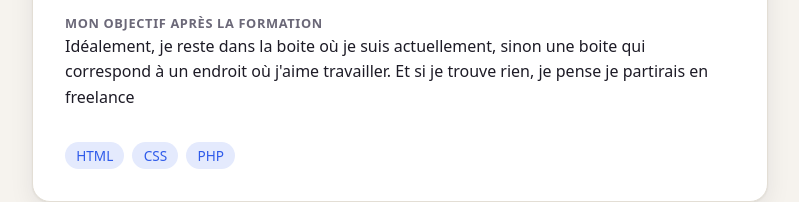
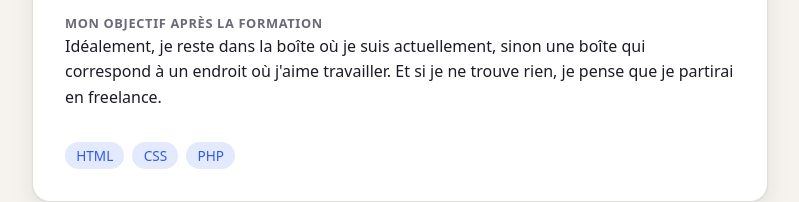
Before and after one commit to Jeeiib/site-promo, a plain HTML site: page cartes/livio.html in a window 1280 px wide. Shown: the part 456-658 px from the top of the page, without its empty margins (240-1039 px from the left). Drawn offline with Linux system fonts and the light colour scheme.

Commit message:
Update cartes/livio.html
Co-authored-by: Meii-Dicale <meii7@hotmail.fr>

```diff
--- a/cartes/livio.html
+++ b/cartes/livio.html
@@ -23,7 +23,7 @@
           <dd>PHP. Surtout pas le front</dd>
 
           <dt>Mon objectif après la formation</dt>
-          <dd>Idéalement, je reste dans la boite où je suis actuellement, sinon une boite qui correspond à un endroit où j'aime travailler. Et si je trouve rien, je pense je partirais en freelance</dd>
+          <dd>Idéalement, je reste dans la boîte où je suis actuellement, sinon une boîte qui correspond à un endroit où j'aime travailler. Et si je ne trouve rien, je pense que je partirai en freelance.</dd>
         </dl>
 
         <ul class="card__tags">
```
